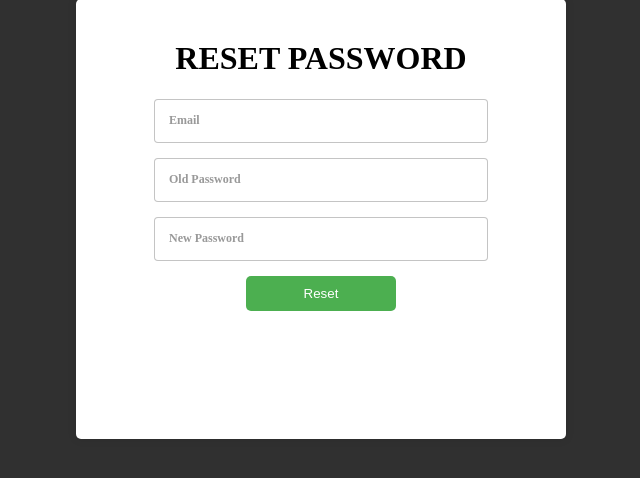
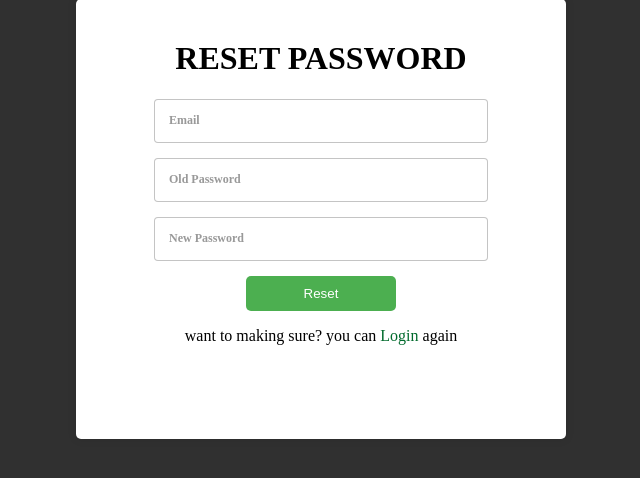
Before and after one commit to MAthallahR/learning, a PHP site: page /reset.php in a window 1280 px wide. Shown: the part 181-659 px from the top of the page, without its empty margins (319-959 px from the left). Run offline with PHP 8.4, Linux system fonts and the light colour scheme.

Commit message:
Update reset.php
add login back link

```diff
--- a/php/teslogin/reset.php
+++ b/php/teslogin/reset.php
@@ -141,6 +141,7 @@
             </div>
         </div>
         <input type="submit" value="Reset" name="reset" class="reset">
+        <p>want to making sure? you can <a href="login.php" class="hehe">Login</a> again</p>
         <br>
         <?php
         include("service/database.php");
```
